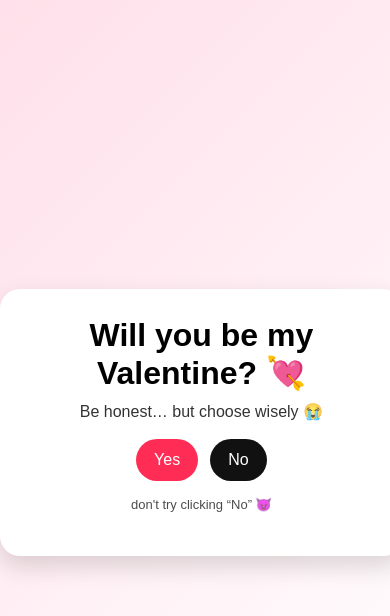
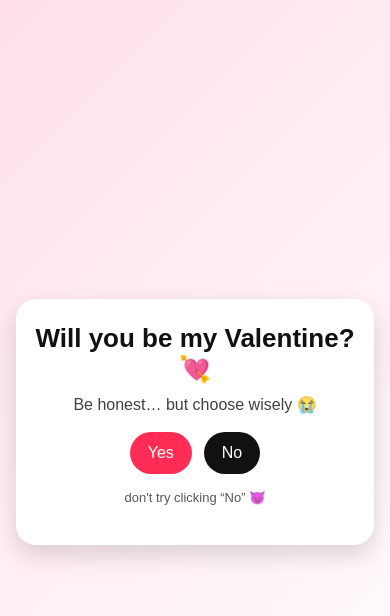
Before and after one commit to nabeelfo/valentine, a plain HTML site: page Valentine.html in a window 390 px wide. Drawn offline with Linux system fonts and the light colour scheme.

Commit message:
re worked css  script

```diff
--- a/style.css
+++ b/style.css
@@ -1,20 +1,36 @@
 /* style.css */
+:root {
+  --bg1: #ffe0ea;
+  --bg2: #ffffff;
+  --card-bg: #ffffff;
+  --text: #111111;
+  --shadow: rgba(0, 0, 0, 0.15);
+  --yes: #ff2d55;
+  --no: #111111;
+  --ring: rgba(255, 45, 85, 0.15);
+}
+
+* {
+  box-sizing: border-box;
+}
+
 body {
   margin: 0;
-  height: 100vh;
+  min-height: 100vh;
   display: grid;
   place-items: center;
   font-family: Arial, sans-serif;
-  background: linear-gradient(135deg, #ffe0ea, #ffffff);
+  color: var(--text);
+  background: linear-gradient(135deg, var(--bg1), var(--bg2));
 }
 
 .card {
   width: min(520px, 92vw);
-  background: white;
+  background: var(--card-bg);
   padding: 28px 22px;
   border-radius: 20px;
   text-align: center;
-  box-shadow: 0 10px 25px rgba(0,0,0,0.15);
+  box-shadow: 0 10px 25px var(--shadow);
 }
 
 h1 {
@@ -41,16 +57,23 @@ button {
   border-radius: 999px;
   border: none;
   cursor: pointer;
+  transition: transform 0.15s ease, box-shadow 0.15s ease;
+}
+
+button:hover {
+  transform: translateY(-2px);
+  box-shadow: 0 6px 15px rgba(0, 0, 0, 0.15);
 }
 
 #yesBtn {
-  background: #ff2d55;
-  color: white;
+  background: var(--yes);
+  color: #ffffff;
 }
 
 #noBtn {
-  background: #111;
-  color: white;
+  background: var(--no);
+  color: #ffffff;
+  transition: left 0.2s ease, top 0.2s ease, transform 0.15s ease, box-shadow 0.15s ease;
 }
 
 .hint {
@@ -64,21 +87,22 @@ button {
   width: min(360px, 86vw);
   padding: 12px 14px;
   border-radius: 12px;
-  border: 1px solid rgba(0,0,0,0.15);
+  border: 1px solid rgba(0, 0, 0, 0.15);
   font-size: 16px;
   outline: none;
 }
 
 .nameInput:focus {
-  border-color: rgba(255,45,85,0.6);
+  border-color: var(--yes);
+  box-shadow: 0 0 0 3px var(--ring);
 }
 
 .linkBtn {
   display: inline-block;
   padding: 12px 18px;
   border-radius: 999px;
-  background: #ff2d55;
-  color: white;
+  background: var(--yes);
+  color: #ffffff;
   text-decoration: none;
 }
 
@@ -90,3 +114,13 @@ button {
   font-size: 42px;
   margin: 10px 0;
 }
+
+@media (max-width: 480px) {
+  h1 {
+    font-size: 26px;
+  }
+
+  .card {
+    padding: 24px 18px;
+  }
+}
```
